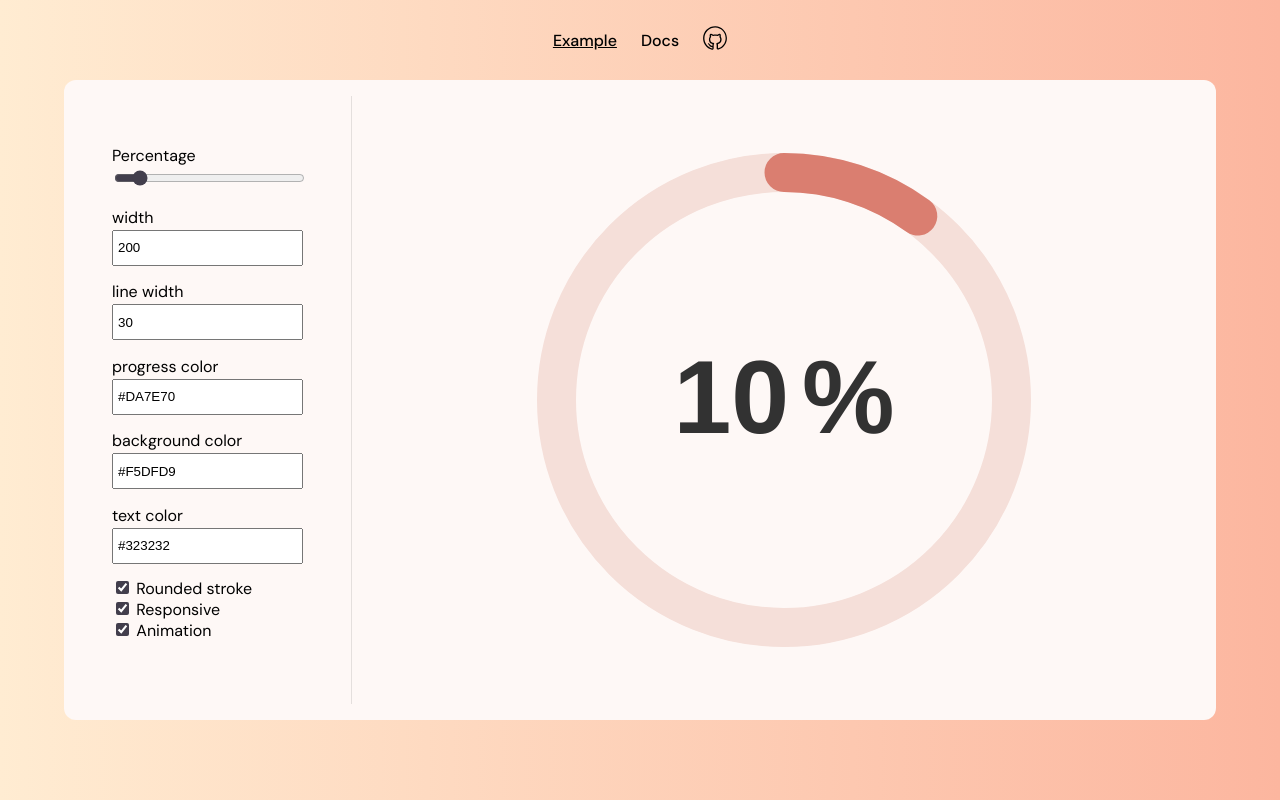
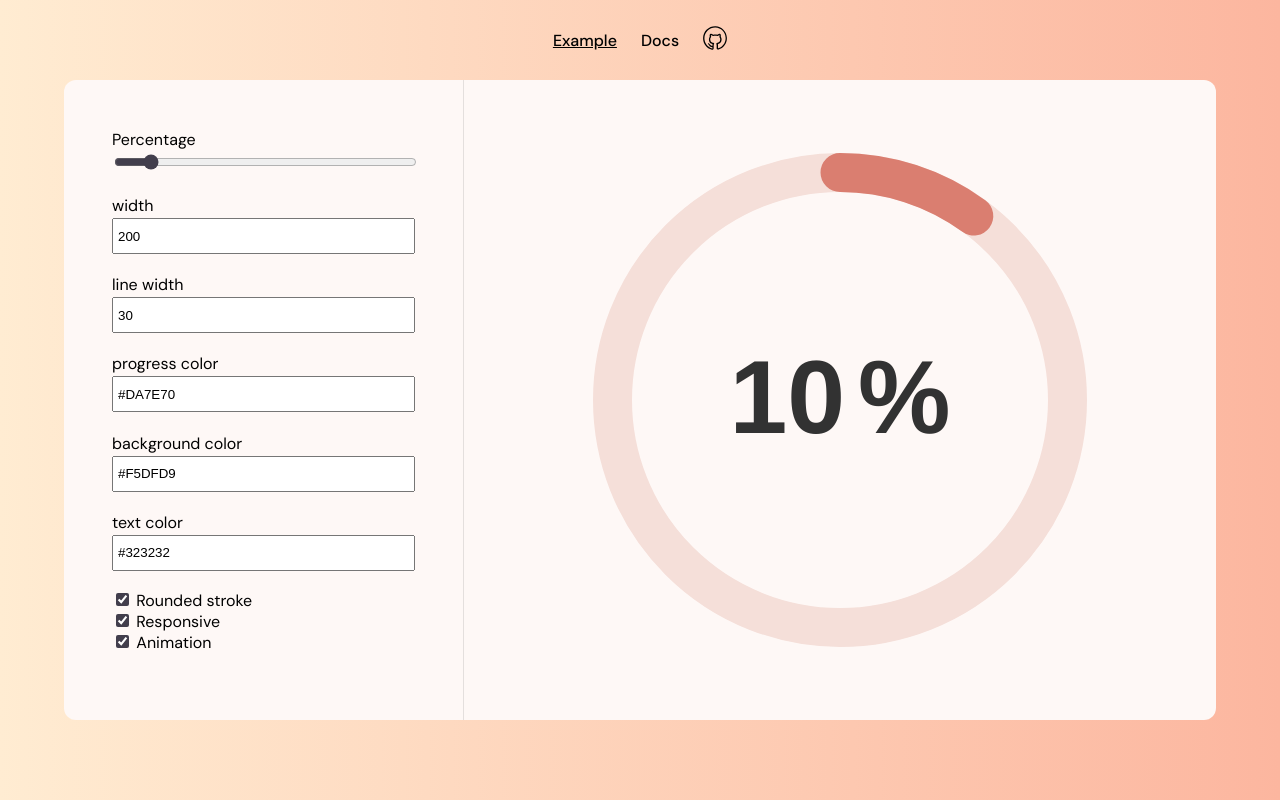
Before and after one commit to iugsm/svelte-circle, a SvelteKit app: page / in a window 1280 px wide. Built offline with nearby package versions, Linux system fonts and the light colour scheme.

Commit message:
upgrade sveltekit

```diff
--- a/src/app.html
+++ b/src/app.html
@@ -2,9 +2,9 @@
 <html lang="en">
 	<head>
 		<meta charset="utf-8" />
-		<link rel="icon" href="%svelte.assets%/favicon.png" />
+		<link rel="icon" href="%sveltekit.assets%/favicon.png" />
 		<meta name="viewport" content="width=device-width, initial-scale=1" />
-		%svelte.head%
+		%sveltekit.head%
 		<link rel="preconnect" href="https://fonts.googleapis.com" />
 		<link rel="preconnect" href="https://fonts.gstatic.com" crossorigin />
 		<link
@@ -13,6 +13,6 @@
 		/>
 	</head>
 	<body>
-		<div>%svelte.body%</div>
+		<div>%sveltekit.body%</div>
 	</body>
 </html>
--- a/src/routes/__layout.svelte
+++ b/src/routes/+layout.svelte
@@ -4,4 +4,6 @@
 </script>
 
 <Header />
-<main><slot /></main>
+<main>
+	<slot />
+</main>
--- a/src/routes/index.svelte
+++ b/src/routes/+page.svelte
@@ -92,23 +92,28 @@
 		height: 100%;
 		background: hsla(17, 78%, 98%, 1);
 		border-radius: 12px;
-		display: grid;
-		grid-template-columns: repeat(12, 1fr);
+		display: flex;
+		align-items: center;
 	}
 
 	.create {
 		border-right: 1px solid rgba(0, 0, 0, 0.1);
-		grid-column: 1 / 4;
 		padding: 48px;
 		display: grid;
 		grid-template-columns: repeat(1, 1fr);
+		overflow-y: scroll;
+		width: 40%;
+		max-width: 400px;
+		height: 100%;
 	}
 
 	.stage {
-		grid-column: 4 / -1;
-		display: grid;
-		place-items: center;
+		flex: 1;
+		display: flex;
+		align-items: center;
+		justify-content: center;
 		overflow: hidden;
+		height: 100%;
 		padding: 60px;
 	}
 
--- a/svelte.config.js
+++ b/svelte.config.js
@@ -13,20 +13,6 @@ const config = {
 		// Override http methods in the Todo forms
 		methodOverride: {
 			allowed: ['PATCH', 'DELETE']
-		},
-		vite: {
-			server: {
-				host: '0.0.0.0',
-				port: 4000
-			},
-			resolve: {
-				alias: [
-					{
-						find: '$component',
-						replacement: '/src/component'
-					}
-				]
-			}
 		}
 	}
 };
--- /dev/null
+++ b/vite.config.js
@@ -0,0 +1,16 @@
+import { sveltekit } from '@sveltejs/kit/vite';
+
+/** @type {import('vite').UserConfig} */
+const config = {
+	plugins: [sveltekit()],
+	resolve: {
+		alias: [
+			{
+				find: '$component',
+				replacement: '/src/component'
+			}
+		]
+	}
+};
+
+export default config;
```
Also changed, not shown: package.json (+12 -12 lines), src/app.d.ts (+3 -4 lines), src/routes/doc/+page.svelte (renamed from src/routes/doc.svelte), static/robots.txt (deleted), 1 other file (tests, documents, lock files or other folders).
